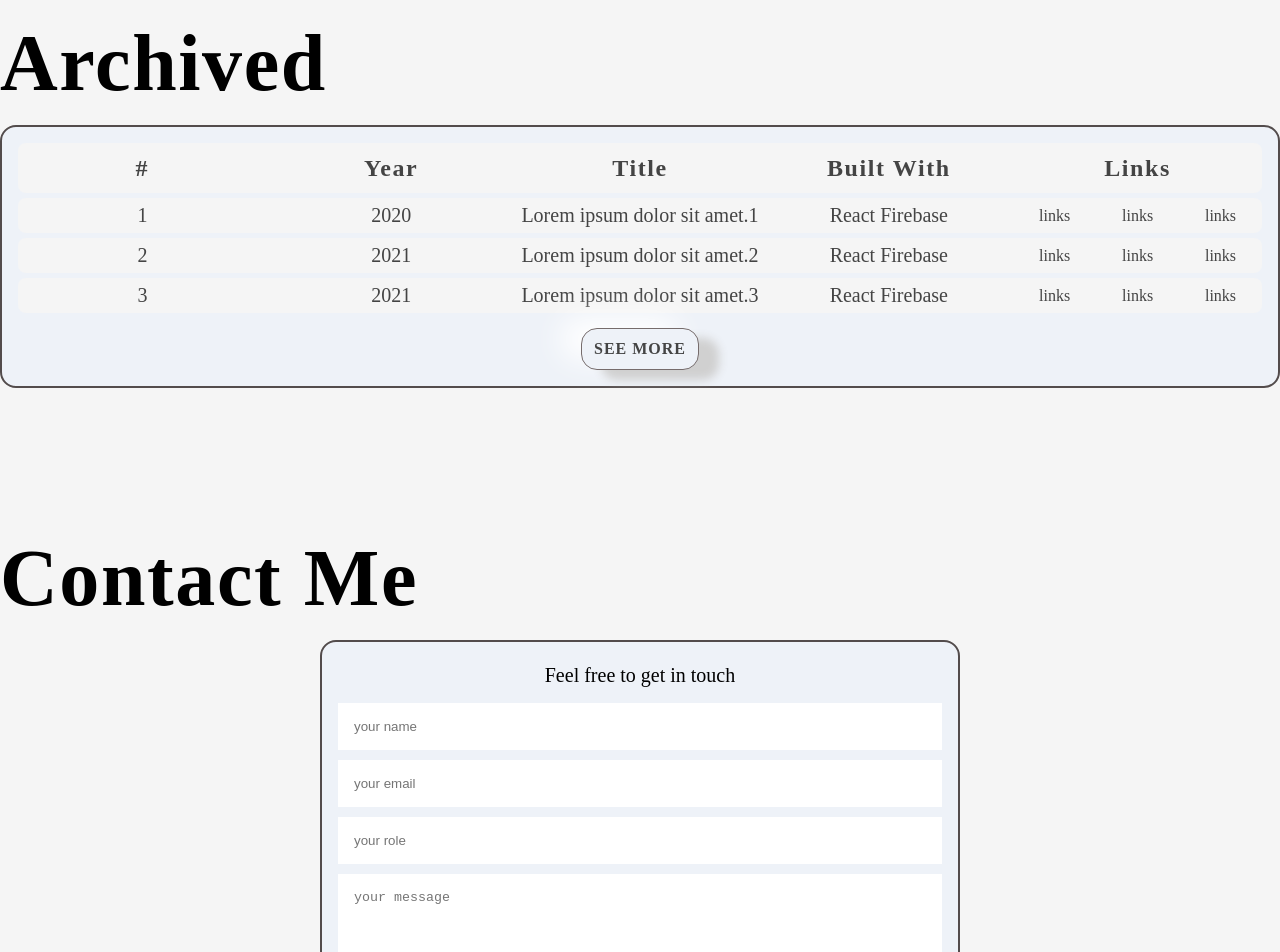
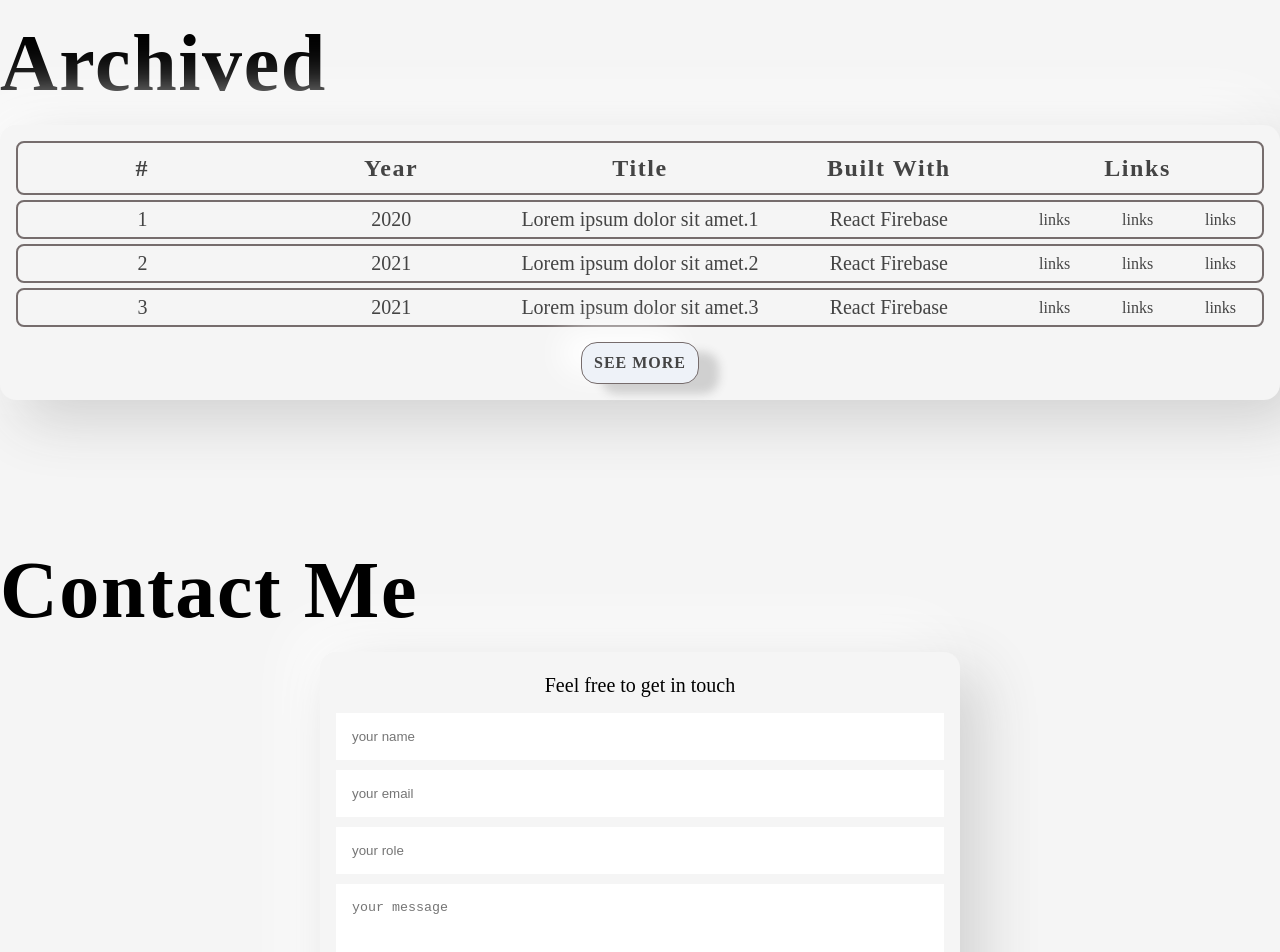
Before and after one commit to FyerBall/portfolio-v3, a React (Create React App) app: page / in a window 1280 px wide. Shown: the part 1560-2512 px from the top of the page. Built offline with nearby package versions, Linux system fonts and the light colour scheme; the HTML template or start-up script is replaced by a standard one; a web font is replaced by a local one.

Commit message:
Added box shadow

```diff
--- a/src/components/Contact.js
+++ b/src/components/Contact.js
@@ -27,12 +27,13 @@ const Wrapper = styled.div`
     flex-direction: column;
     justify-content: center;
 
-    background: var(--white-2);
     margin-left: auto;
     margin-right: auto;
     padding: 1rem;
     border-radius: var(--radius);
-    border: 2px solid var(--primary-color);
+
+    background: var(--white);
+    box-shadow: 20px 20px 60px #d0d0d0, -20px -20px 60px #ffffff;
 
     width: 50%;
     input,
--- a/src/components/Table.js
+++ b/src/components/Table.js
@@ -91,13 +91,14 @@ function Table() {
 }
 
 const Grid = styled.div`
-  background-color: var(--primary-color-2);
   position: relative;
   padding: 1rem;
   border-radius: var(--radius);
-  border: 2px solid var(--primary-color);
 
-  background-color: #eef2f8;
+  /*  */
+  background: var(--white);
+  box-shadow: 20px 20px 60px #d0d0d0, -20px -20px 60px #ffffff;
+  /*  */
   .header,
   .row {
     display: grid;
@@ -105,11 +106,11 @@ const Grid = styled.div`
     margin-bottom: 5px;
     background-color: var(--primary-color-light);
     color: #444;
-    /* color: var(--secondary-color-light); */
+
     align-items: center;
     text-align: center;
     border-radius: var(--radius-small);
-
+    border: 2px solid var(--primary-color-light);
     background: var(--white);
   }
 
```
